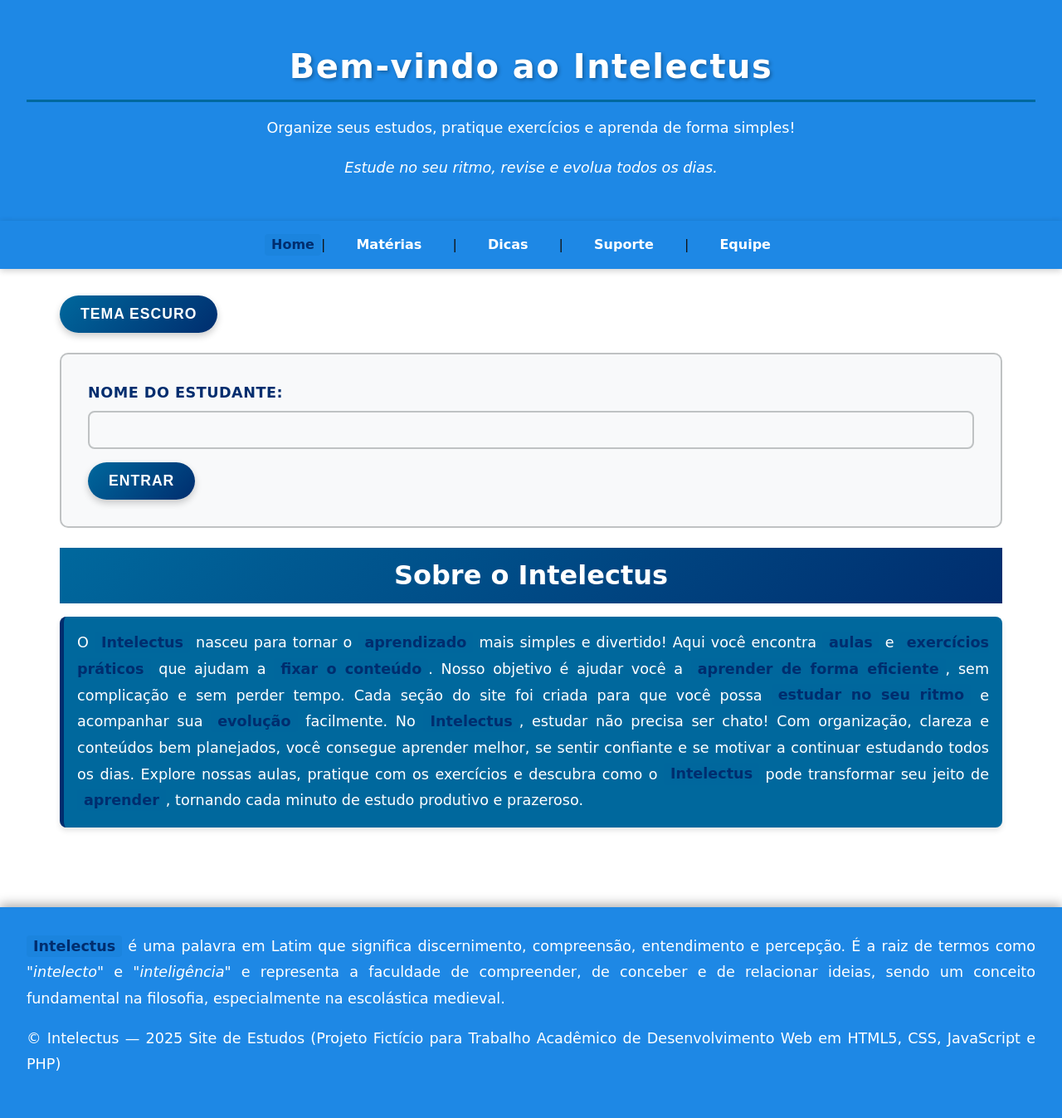
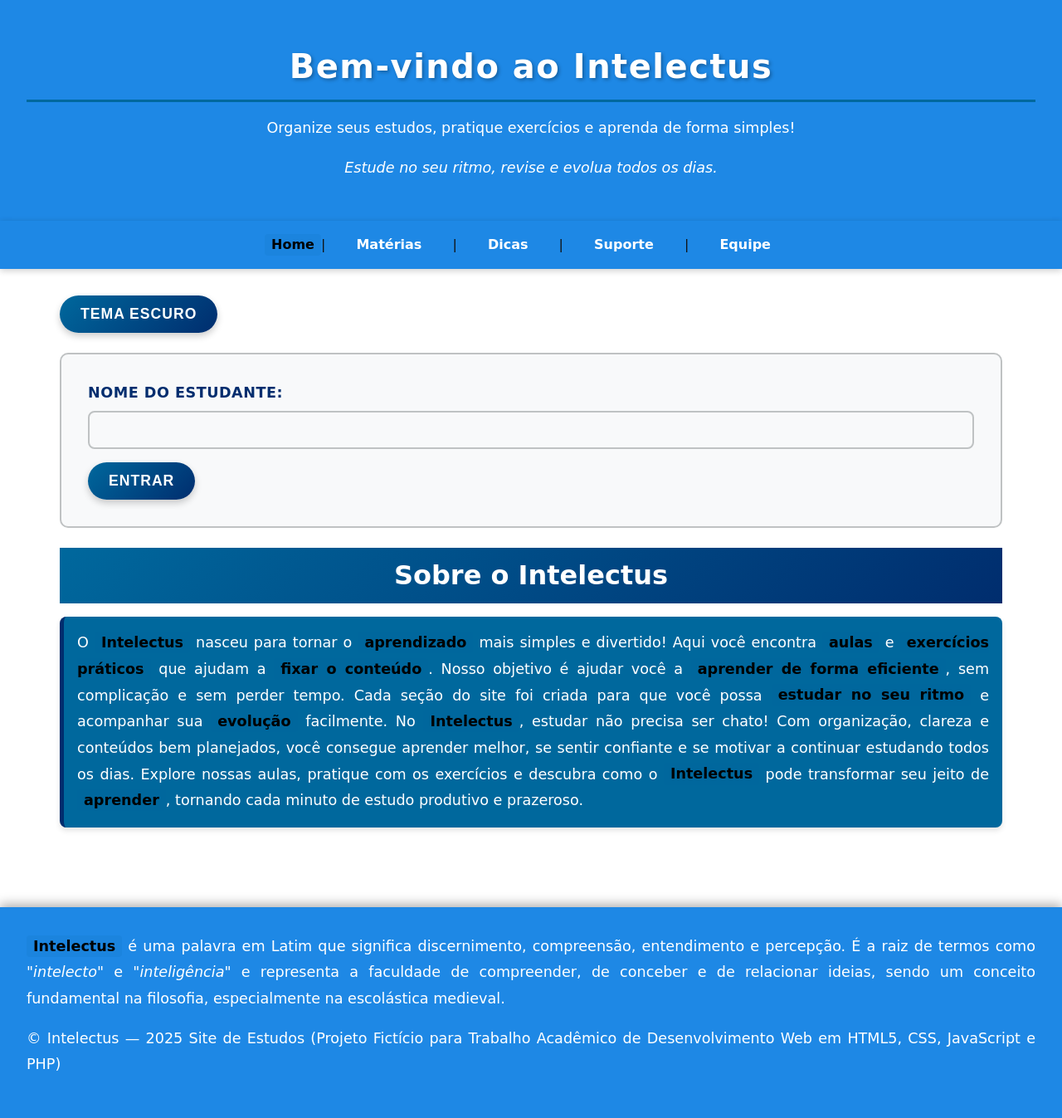
Before and after one commit to FelipeSantos-boiBigas/TrabalhoWebHTML, a PHP site: page /home.html in a window 1280 px wide. Shown: the whole page at 83% size. Run offline with PHP 8.4, Linux system fonts and the light colour scheme.

Commit message:
Change strong text color from #002D6E to #000000

```diff
--- a/css/style.css
+++ b/css/style.css
@@ -306,7 +306,7 @@ ul {
 }
 
 strong {
-    color: #002D6E;
+    color: #000000;
     background-color: rgba(0, 104, 157, 0.1);
     padding: 0.2rem 0.5rem;
     border-radius: 4px;
```
